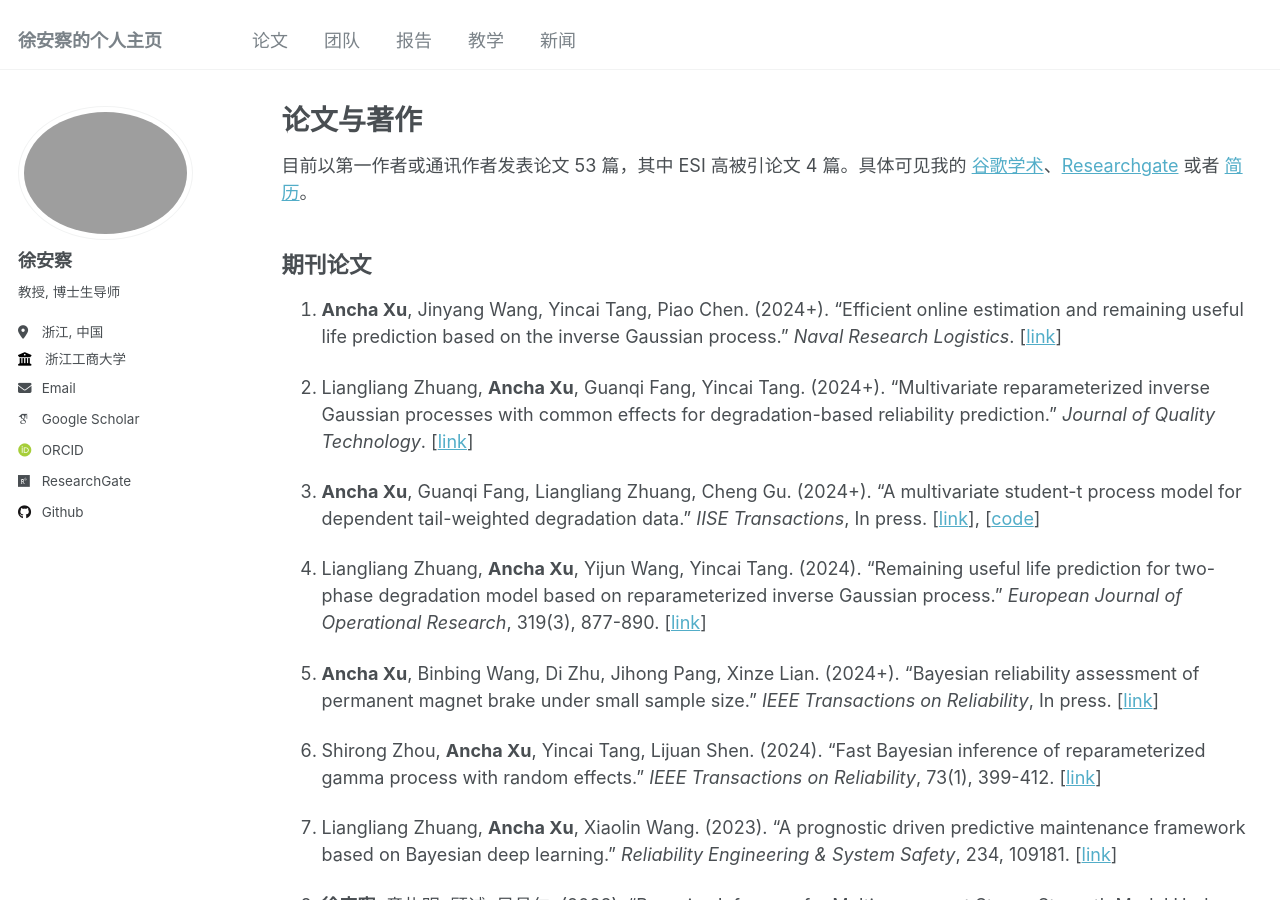
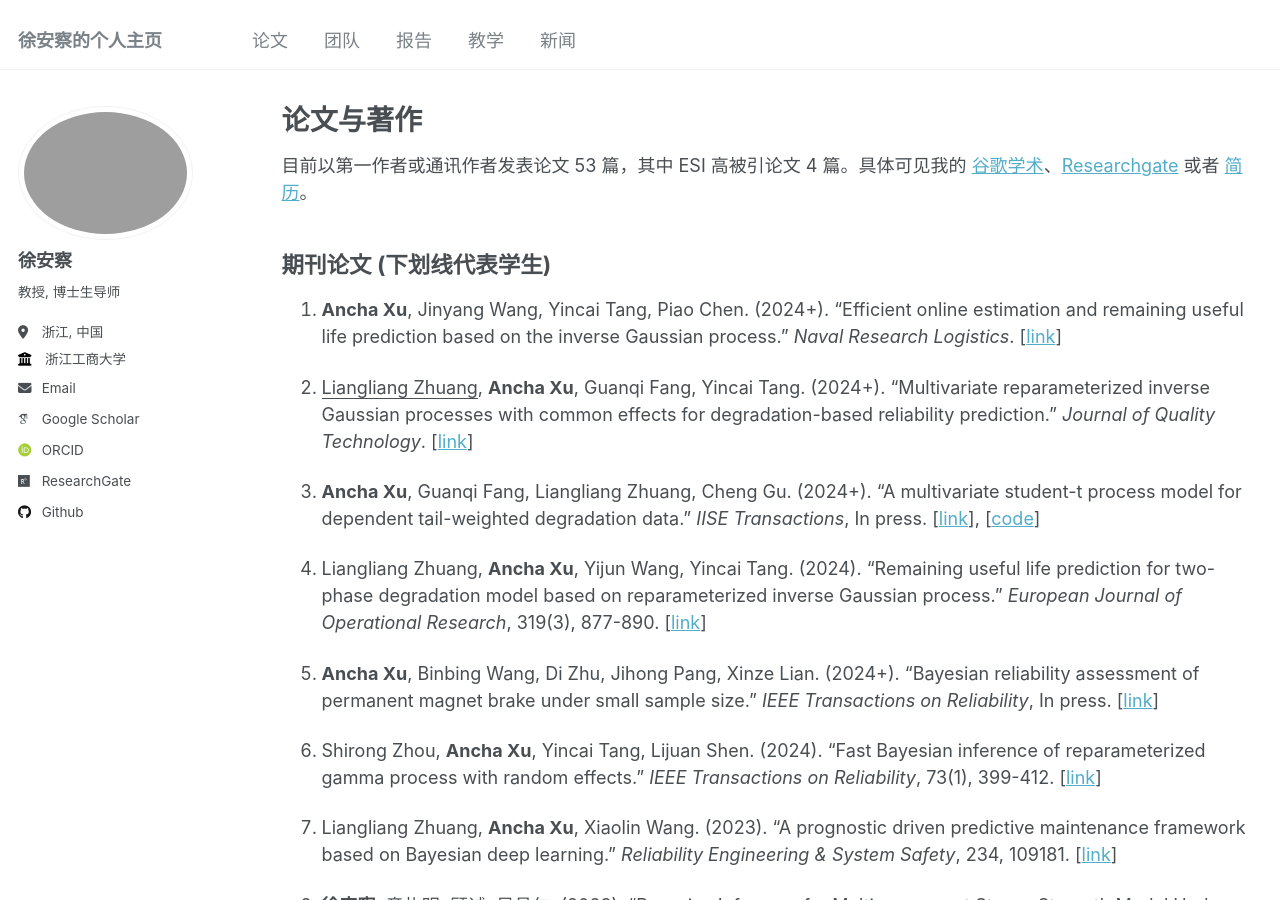
Before and after one commit to XU-ANCHA/XU-ANCHA.github.io, a Jekyll site: the page built from _pages/publications.md, in a window 1280 px wide and 900 px high. Built offline with Jekyll 4.4.1, drawn with Linux system fonts in a browser that asks for light colours; some web fonts are replaced.

Commit message:
Update publications.md

```diff
--- a/_pages/publications.md
+++ b/_pages/publications.md
@@ -8,11 +8,11 @@ author_profile: true
 目前以第一作者或通讯作者发表论文 53 篇，其中 ESI 高被引论文 4 篇。具体可见我的 <a href="{{site.author.googlescholar}}">谷歌学术</a>、<a href="{{site.author.researchgate}}">Researchgate</a> 或者
 <a href="https://liangliangzhuang.github.io/cv/">简历</a>。
 
-## 期刊论文
+## 期刊论文 (下划线代表学生)
 
 1. **Ancha Xu**, Jinyang Wang, Yincai Tang, Piao Chen. (2024+). "Efficient online estimation and remaining useful life prediction based on the inverse Gaussian process." *Naval Research Logistics*. [<a href="https://doi.org/10.1002/nav.22226">link</a>]
 
-1. Liangliang Zhuang, **Ancha Xu**, Guanqi Fang, Yincai Tang. (2024+). "Multivariate reparameterized inverse Gaussian processes with common effects for degradation-based reliability prediction." *Journal of Quality Technology*. [<a href="https://doi.org/10.1080/00224065.2024.2402850">link</a>]
+1. <u>Liangliang Zhuang</u>, **Ancha Xu**, Guanqi Fang, Yincai Tang. (2024+). "Multivariate reparameterized inverse Gaussian processes with common effects for degradation-based reliability prediction." *Journal of Quality Technology*. [<a href="https://doi.org/10.1080/00224065.2024.2402850">link</a>]
 
 1. **Ancha Xu**, Guanqi Fang, Liangliang Zhuang, Cheng Gu. (2024+). "A multivariate student-t process model for dependent tail-weighted degradation data." *IISE Transactions*, In press. [<a href="https://doi.org/10.1080/24725854.2024.2389538">link</a>], [<a href="https://github.com/liangliangzhuang/multi-student-t-code">code</a>]
 
```
